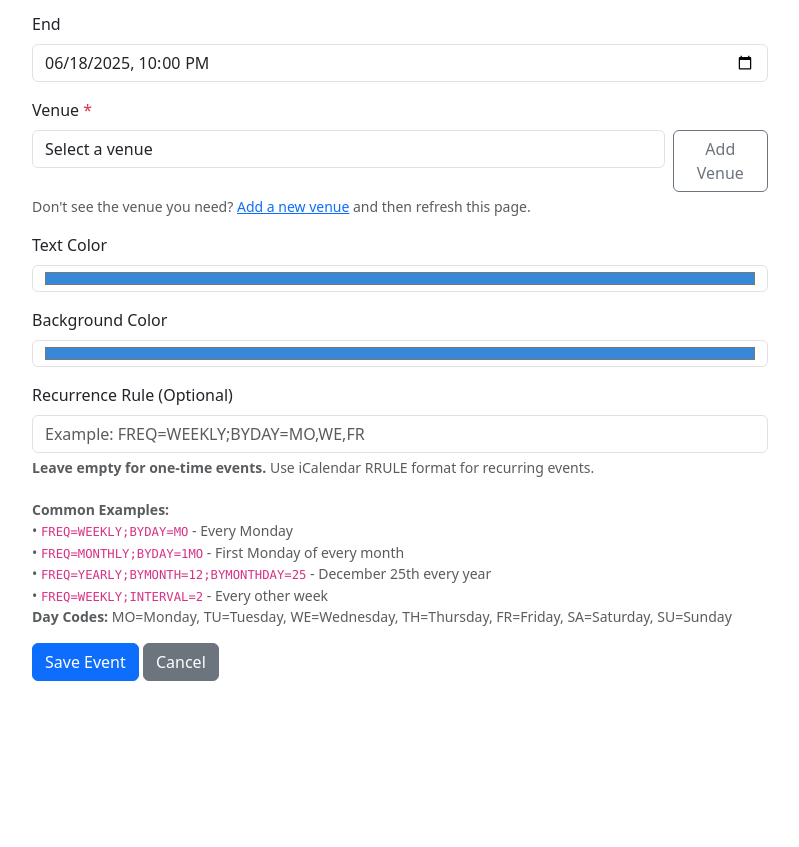
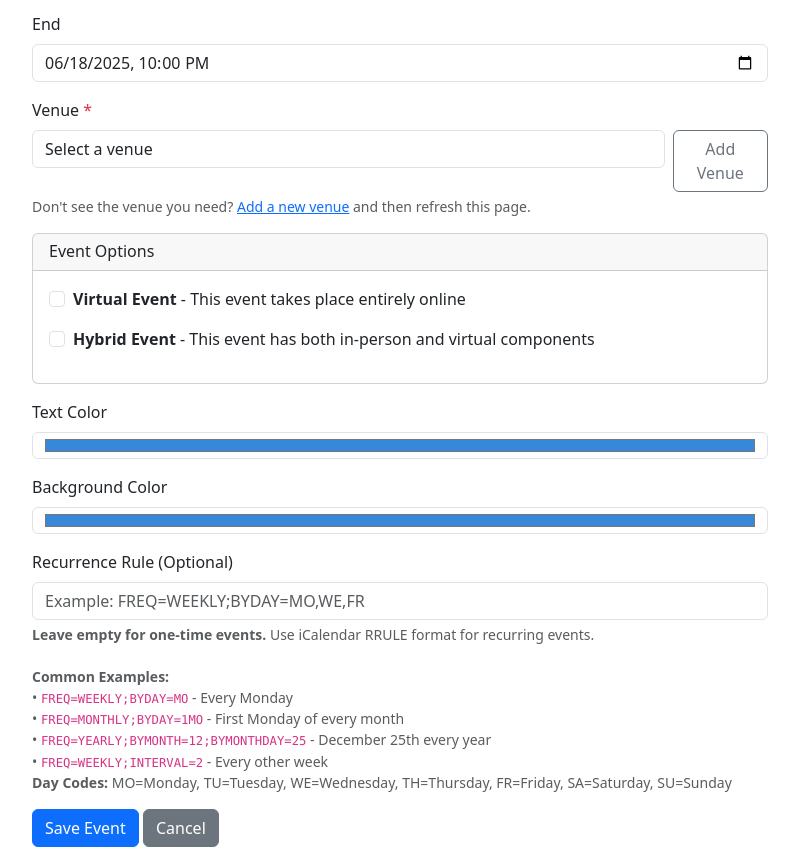
Before and after one commit to KeithCu/FlaskEvents, a Flask app: page /event/new in a window 1280 px wide. Shown: the part 612-1459 px from the top of the page, without its empty margins (50-849 px from the left). Before the commit the page ends 1293 px from the top, so only its background shows below. Run offline with Flask 3, Linux system fonts and the light colour scheme; some libraries are stand-ins or nearby versions.

Commit message:
Add support for virtual and hybrid events in app.py and event form; introduce new fields for event attributes, update event retrieval and management functions, and enhance the user interface for event creation and editing with corresponding options.

```diff
--- a/app.py
+++ b/app.py
@@ -130,6 +130,11 @@ class Event(Base):
     is_recurring = Column(Boolean, default=False)
     recurring_until = Column(Date)  # When does the series end?
 
+    # Add fields for virtual and hybrid events
+    is_virtual = Column(Boolean, default=False)
+    is_hybrid = Column(Boolean, default=False)
+    url = Column(String(500))  # General URL for any event (website, Facebook page, virtual meeting, etc.)
+
     venue = relationship("Venue", back_populates="events")
 
     # Define composite primary key and indexes
@@ -137,6 +142,7 @@ class Event(Base):
         PrimaryKeyConstraint('start_date', 'id'),
         Index('idx_title', 'title'),
         Index('idx_recurring', 'is_recurring', 'recurring_until'),  # Index for recurring queries
+        Index('idx_virtual', 'is_virtual', 'is_hybrid'),  # Index for virtual/hybrid queries
     )
 
     def __init__(self, **kwargs):
@@ -350,7 +356,10 @@ def get_events():
                     'start': event.start.isoformat(),
                     'end': event.end.isoformat(),
                     'description': event.description,
-                    'venue': event.venue.name if event.venue else None
+                    'venue': event.venue.name if event.venue else None,
+                    'is_virtual': event.is_virtual,
+                    'is_hybrid': event.is_hybrid,
+                    'url': event.url,
                 }
                 event_list.append(event_data)
 
@@ -423,7 +432,10 @@ def get_events():
                     'color': event.color,
                     'backgroundColor': event.bg,
                     'description': event.description,
-                    'venue': event.venue.name if event.venue else None
+                    'venue': event.venue.name if event.venue else None,
+                    'is_virtual': event.is_virtual,
+                    'is_hybrid': event.is_hybrid,
+                    'url': event.url,
                 }
                 event_list.append(event_data)
 
@@ -457,6 +469,11 @@ def add_event():
         color = request.form.get('color', '#3788d8')
         bg = request.form.get('bg', '#3788d8')
 
+        # Get virtual event fields
+        is_virtual = request.form.get('is_virtual') == 'on'
+        is_hybrid = request.form.get('is_hybrid') == 'on'
+        url = request.form.get('url', '').strip()
+
         # Validate venue_id
         if not venue_id:
             flash('Please select a venue', 'error')
@@ -470,7 +487,10 @@ def add_event():
                                 end=end,
                                 rrule=rrule_str,
                                 color=color,
-                                bg=bg)
+                                bg=bg,
+                                is_virtual=is_virtual,
+                                is_hybrid=is_hybrid,
+                                url=url)
 
         print(f"Creating event: {title} on {start.date()}")
 
@@ -492,7 +512,10 @@ def add_event():
             color=color,
             bg=bg,
             is_recurring=is_recurring,
-            recurring_until=recurring_until
+            recurring_until=recurring_until,
+            is_virtual=is_virtual,
+            is_hybrid=is_hybrid,
+            url=url if url else None
         )
 
         # Generate ID for the new event based on its date
@@ -534,6 +557,11 @@ def edit_event(id):
         color = request.form.get('color', '#3788d8')
         bg = request.form.get('bg', '#3788d8')
 
+        # Get virtual event fields
+        is_virtual = request.form.get('is_virtual') == 'on'
+        is_hybrid = request.form.get('is_hybrid') == 'on'
+        url = request.form.get('url', '').strip()
+
         # Validate venue_id
         if not venue_id:
             flash('Please select a venue', 'error')
@@ -548,7 +576,10 @@ def edit_event(id):
                                 end=end,
                                 rrule=rrule_str,
                                 color=color,
-                                bg=bg)
+                                bg=bg,
+                                is_virtual=is_virtual,
+                                is_hybrid=is_hybrid,
+                                url=url)
 
         # Determine if this is a recurring event
         is_recurring = bool(rrule_str and rrule_str.strip())
@@ -568,6 +599,9 @@ def edit_event(id):
         event.bg = bg
         event.is_recurring = is_recurring
         event.recurring_until = recurring_until
+        event.is_virtual = is_virtual
+        event.is_hybrid = is_hybrid
+        event.url = url if url else None
 
         session.commit()
 
@@ -771,7 +805,10 @@ def expand_recurring_events(event, start_date, end_date):
             end=instance_end,
             venue_id=event.venue_id,
             color=event.color,
-            bg=event.bg
+            bg=event.bg,
+            is_virtual=event.is_virtual,
+            is_hybrid=event.is_hybrid,
+            url=event.url,
         )
         expanded_events.append(instance_event)
 
--- a/templates/event_form.html
+++ b/templates/event_form.html
@@ -73,6 +73,43 @@
                 </div>
                 <div class="form-text">
                     Don't see the venue you need? <a href="{{ url_for('add_venue') }}" target="_blank">Add a new venue</a> and then refresh this page.
+                </div>
+            </div>
+
+            <!-- Virtual Event Options -->
+            <div class="mb-3">
+                <div class="card">
+                    <div class="card-header">
+                        <h6 class="mb-0">Event Options</h6>
+                    </div>
+                    <div class="card-body">
+                        <div class="form-check mb-3">
+                            <input class="form-check-input" type="checkbox" id="is_virtual" name="is_virtual"
+                                   {% if event and event.is_virtual %}checked{% endif %}>
+                            <label class="form-check-label" for="is_virtual">
+                                <strong>Virtual Event</strong> - This event takes place entirely online
+                            </label>
+                        </div>
+
+                        <div class="form-check mb-3">
+                            <input class="form-check-input" type="checkbox" id="is_hybrid" name="is_hybrid"
+                                   {% if event and event.is_hybrid %}checked{% endif %}>
+                            <label class="form-check-label" for="is_hybrid">
+                                <strong>Hybrid Event</strong> - This event has both in-person and virtual components
+                            </label>
+                        </div>
+
+                        <div class="mb-3" id="url-section" style="display: none;">
+                            <label for="url" class="form-label">Event URL</label>
+                            <input type="url" class="form-control" id="url" name="url"
+                                   value="{{ event.url if event else '' }}"
+                                   placeholder="https://zoom.us/j/123456789, https://facebook.com/events/..., or any event website">
+                            <div class="form-text">
+                                For virtual events: Zoom, Teams, or other meeting platform URL<br>
+                                For in-person events: Facebook event page, event website, or registration link
+                            </div>
+                        </div>
+                    </div>
                 </div>
             </div>
 
@@ -158,6 +195,26 @@ document.addEventListener('DOMContentLoaded', function() {
 
     rruleInput.addEventListener('input', toggleRecurringOptions);
     toggleRecurringOptions(); // Initial state
+
+    // Handle virtual event options visibility
+    const isVirtualCheckbox = document.getElementById('is_virtual');
+    const isHybridCheckbox = document.getElementById('is_hybrid');
+    const urlSection = document.getElementById('url-section');
+
+    function toggleVirtualOptions() {
+        const isVirtual = isVirtualCheckbox.checked;
+        const isHybrid = isHybridCheckbox.checked;
+
+        if (isVirtual || isHybrid) {
+            urlSection.style.display = 'block';
+        } else {
+            urlSection.style.display = 'none';
+        }
+    }
+
+    isVirtualCheckbox.addEventListener('change', toggleVirtualOptions);
+    isHybridCheckbox.addEventListener('change', toggleVirtualOptions);
+    toggleVirtualOptions(); // Initial state
 });
 
 function validateForm() {
```
